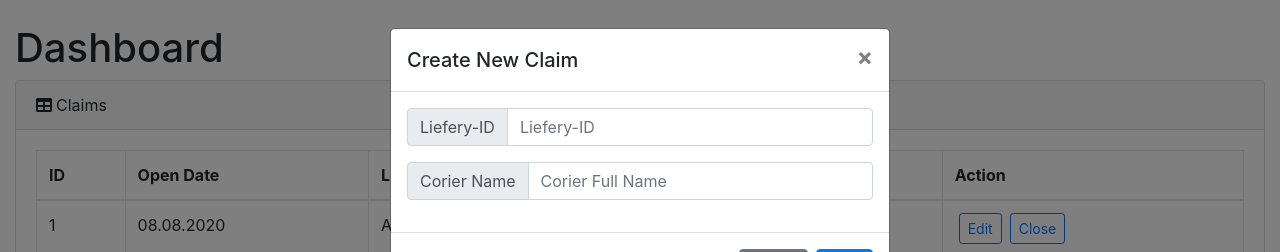
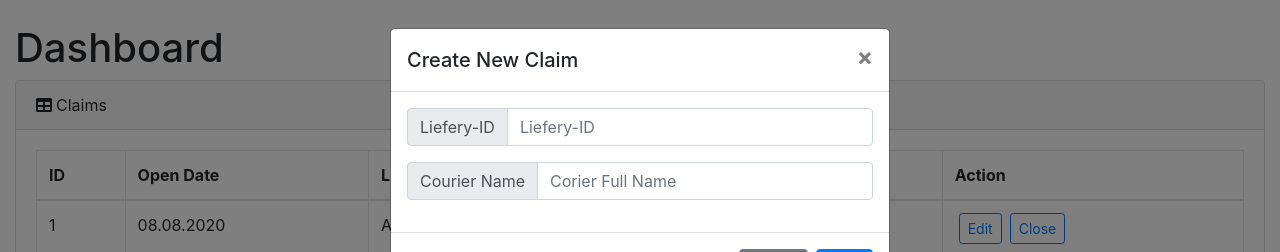
Before and after one commit to LambertSchulze/Liefery-Claim-Tracker, a React (Create React App) app: page / in a window 1280 px wide. Both pictures are taken after a click on the button "New Claim". Shown: the top 252 px of the page. Built offline with nearby package versions, Linux system fonts and the light colour scheme.

Commit message:
fixed typo

```diff
--- a/src/App.js
+++ b/src/App.js
@@ -56,7 +56,7 @@ function App() {
                     </div>
                     <div className="input-group mb-3">
                       <div className="input-group-prepend">
-                        <span className="input-group-text">Corier Name</span>
+                        <span className="input-group-text">Courier Name</span>
                       </div>
                       <input type="text" class="form-control" placeholder="Corier Full Name" />
                     </div>
```
